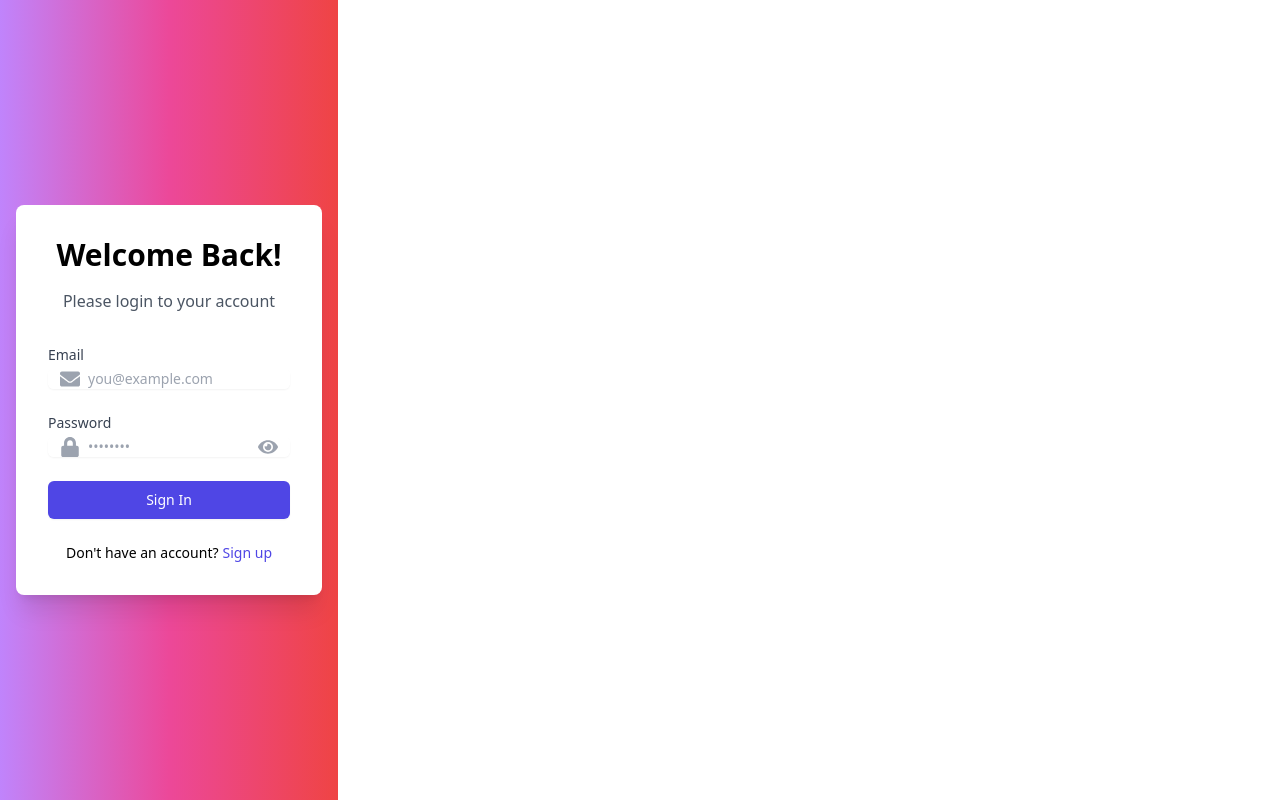
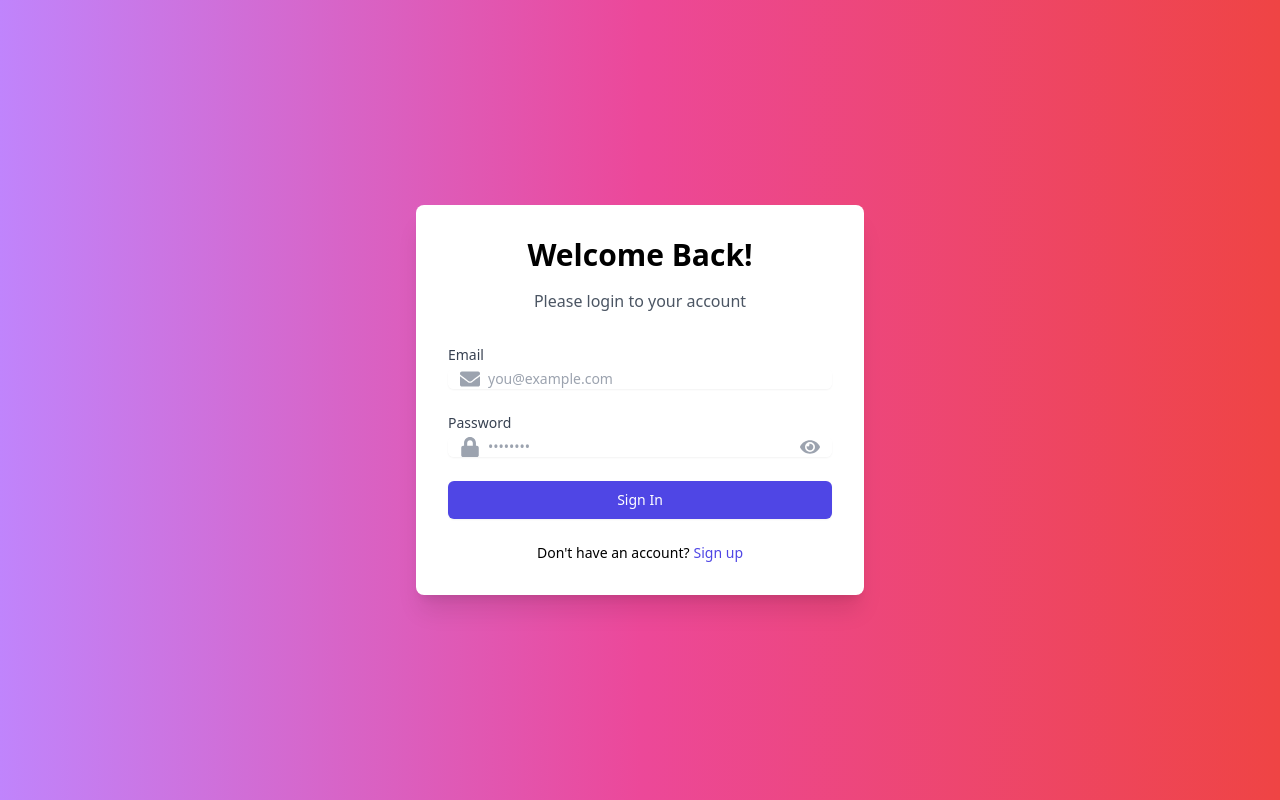
Before and after one commit to quilluaz/StatCheck-FrontEnd, a React (Vite) app: page / in a window 1280 px wide. Built offline with nearby package versions, Linux system fonts and the light colour scheme.

Commit message:
Updated Landing Page and Home Page

```diff
--- a/src/App.jsx
+++ b/src/App.jsx
@@ -5,7 +5,7 @@ import UserRoutes from "./routes/UserRoutes";
 import Landing from "./userPages/Landing";
 
 const App = () => {
-  const [userRole, setUserRole] = useState('user'); // null, 'user', or 'admin'
+  const [userRole, setUserRole] = useState("user"); // null, 'user', or 'admin'
 
   const handleLogin = (role) => setUserRole(role);
 
--- a/src/userPages/Home.jsx
+++ b/src/userPages/Home.jsx
@@ -1,17 +1,27 @@
-import React from 'react';
-import { FaClock, FaUsers, FaCalendarAlt, FaBook, FaCar, FaBell, FaMobileAlt, FaChartLine } from 'react-icons/fa';
-import Navbar from '../components/UserNavbar';
-import FeatureCard from '../components/FeatureCard';
+import React from "react";
+import {
+  FaClock,
+  FaUsers,
+  FaCalendarAlt,
+  FaBook,
+  FaCar,
+  FaBell,
+  FaMobileAlt,
+  FaChartLine,
+} from "react-icons/fa";
+import FeatureCard from "../components/FeatureCard";
 
 function HomePage() {
   return (
     <div className="min-h-screen bg-gray-100">
-      <Navbar />
       <main className="container mx-auto px-4 py-8">
         <section className="text-center mb-12">
-          <h1 className="text-4xl font-bold text-gray-800 mb-4">Welcome to StatCheck</h1>
+          <h1 className="text-4xl font-bold text-gray-800 mb-4">
+            Welcome to StatCheck
+          </h1>
           <p className="text-xl text-gray-600 max-w-3xl mx-auto">
-            Optimize your campus experience with real-time updates on room availability, class schedules, and parking spaces.
+            Optimize your campus experience with real-time updates on room
+            availability, class schedules, and parking spaces.
           </p>
         </section>
 
@@ -59,18 +69,29 @@ function HomePage() {
         </section>
 
         <section className="bg-white rounded-lg shadow-md p-8 mb-12">
-          <h2 className="text-2xl font-bold text-gray-800 mb-4">How StatCheck Helps You</h2>
+          <h2 className="text-2xl font-bold text-gray-800 mb-4">
+            How StatCheck Helps You
+          </h2>
           <ul className="list-disc list-inside text-gray-600 space-y-2">
-            <li>Save time by quickly finding available rooms and parking spaces</li>
+            <li>
+              Save time by quickly finding available rooms and parking spaces
+            </li>
             <li>Avoid overcrowded areas and plan your day more efficiently</li>
             <li>Reserve library rooms without the need for in-person visits</li>
-            <li>Stay informed with real-time notifications about campus resources</li>
-            <li>Access all information on-the-go with our mobile-friendly interface</li>
+            <li>
+              Stay informed with real-time notifications about campus resources
+            </li>
+            <li>
+              Access all information on-the-go with our mobile-friendly
+              interface
+            </li>
           </ul>
         </section>
 
         <section className="text-center">
-          <h2 className="text-2xl font-bold text-gray-800 mb-4">Ready to optimize your campus experience?</h2>
+          <h2 className="text-2xl font-bold text-gray-800 mb-4">
+            Ready to optimize your campus experience?
+          </h2>
           <button className="bg-blue-500 text-white font-bold py-2 px-4 rounded hover:bg-blue-600 transition duration-300">
             Get Started with StatCheck
           </button>
--- a/src/userPages/Landing.jsx
+++ b/src/userPages/Landing.jsx
@@ -20,15 +20,14 @@ export default function LandingPage() {
       console.log('Signup submitted:', { name, email, password, phone });
     }
 
-    // Simulate API call delay
     setTimeout(() => {
       setIsLoading(false);
-      // Add your actual API call here
     }, 1000);
   };
 
   return (
-    <div className="min-h-screen bg-gradient-to-r from-purple-400 via-pink-500 to-red-500 flex items-center justify-center p-4">
+    <div className="w-full min-h-screen bg-gradient-to-r from-purple-400 via-pink-500 to-red-500">
+      <div className="container mx-auto min-h-screen flex items-center justify-center px-4">
         <div className="bg-white rounded-lg shadow-xl p-8 w-full max-w-md">
           <h2 className="text-3xl font-bold text-center mb-4">
             {isLogin ? 'Welcome Back!' : 'Create an Account'}
@@ -146,5 +145,6 @@ export default function LandingPage() {
           </div>
         </div>
       </div>
+    </div>
   );
 }
```
Lines whose indentation alone changed are shown as unchanged.
